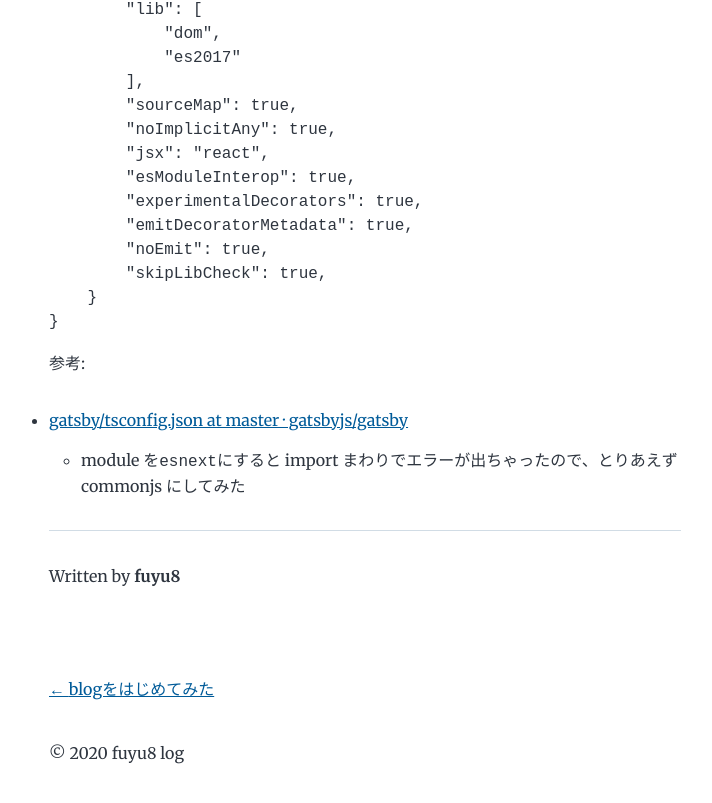
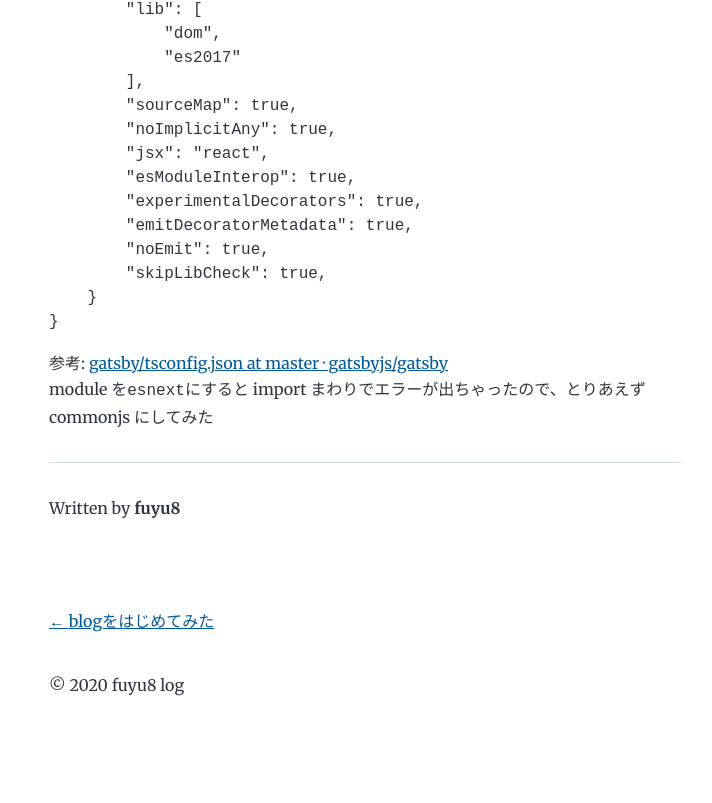
Before and after one commit to fuyu8/fuyu8-log, a Gatsby site: page /2020-10-09/ in a window 1280 px wide. Shown: the part 1393-2196 px from the top of the page, without its empty margins (275-987 px from the left). After the commit the page ends 2154 px from the top, so only its background shows below. Built offline with nearby package versions, Linux system fonts and the light colour scheme; Gatsby itself is replaced by a stand-in of ours; some packages are replaced by stand-ins of ours; code samples lack their colours.

Commit message:
2020/10/09記事修正

````diff
--- a/content/blog/2020-10-09/index.md
+++ b/content/blog/2020-10-09/index.md
@@ -56,7 +56,5 @@
 }
 ```
 
-参考:
-
-- [gatsby/tsconfig\.json at master · gatsbyjs/gatsby](https://github.com/gatsbyjs/gatsby/blob/master/examples/using-typescript/tsconfig.json)
-  - module を`esnext`にすると import まわりでエラーが出ちゃったので、とりあえず commonjs にしてみた
+参考: [gatsby/tsconfig\.json at master · gatsbyjs/gatsby](https://github.com/gatsbyjs/gatsby/blob/master/examples/using-typescript/tsconfig.json)
+module を`esnext`にすると import まわりでエラーが出ちゃったので、とりあえず commonjs にしてみた
````
